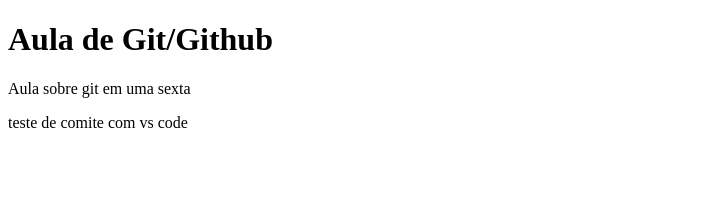
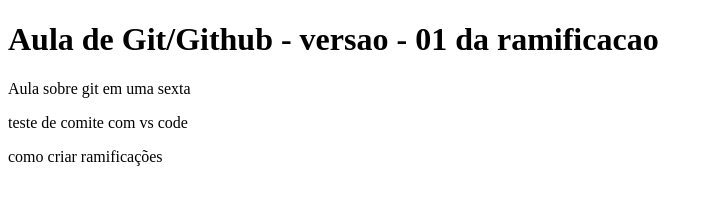
Before and after one commit to camilykisner/aula1, a plain HTML site: page index.html in a window 1280 px wide. Shown: the whole page, without its empty margins (0-713 px from the left). Drawn offline with Linux system fonts and the light colour scheme.

Commit message:
alteração do conteudo da pagina inicial

```diff
--- a/index.html
+++ b/index.html
@@ -6,8 +6,10 @@
     <title>Document</title>
 </head>
 <body>
-    <h1>Aula de Git/Github</h1>
+    <h1>Aula de Git/Github - versao - 01 da ramificacao</h1>
     <p>Aula sobre git em uma sexta</p>
     <p> teste de comite com vs code</p>
+    <p> como criar ramificações</p>
+
 </body>
 </html>
```
